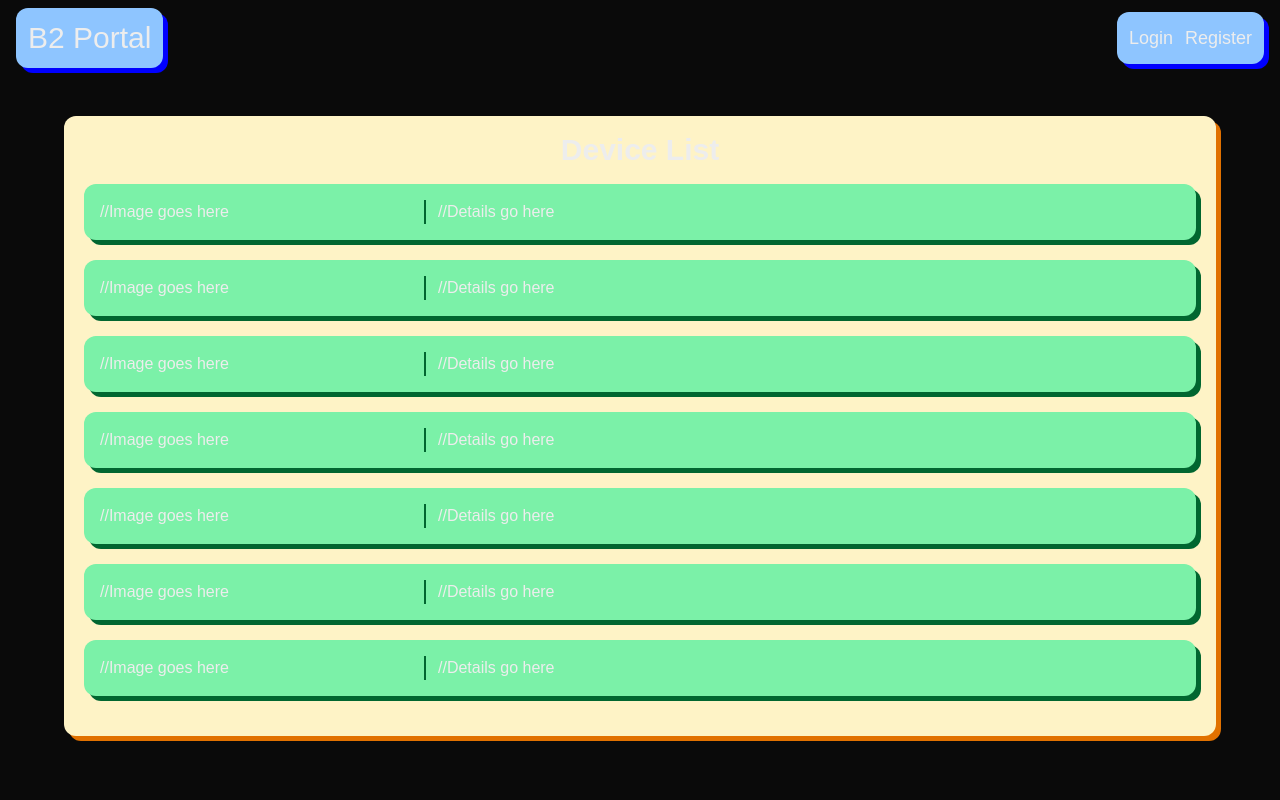
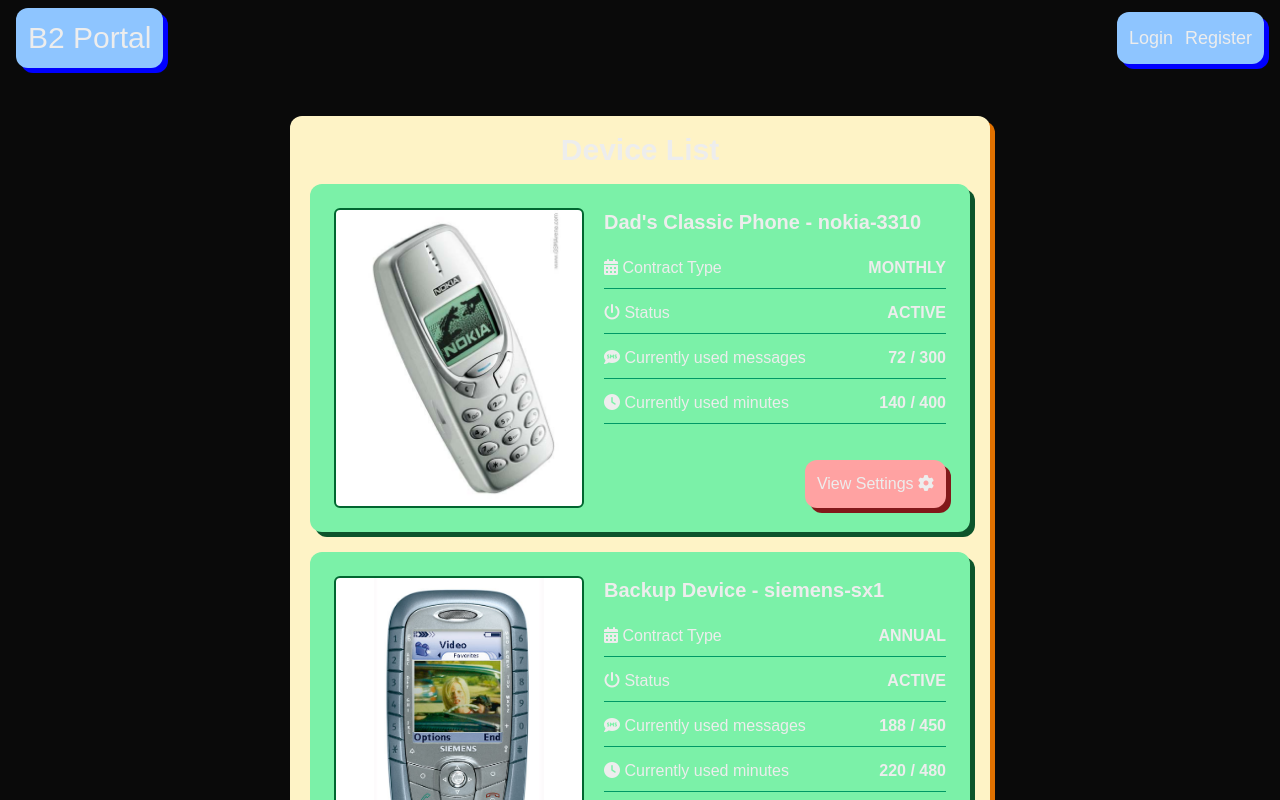
Before and after one commit to borisovski-borche/pdp-nextjs, a Next.js app: page /devices in a window 1280 px wide. Shown: the top 800 px of the page. Built offline with nearby package versions, Linux system fonts and the light colour scheme.

Commit message:
updated the device list

```diff
--- a/src/app/devices/[id]/page.tsx
+++ b/src/app/devices/[id]/page.tsx
@@ -1,7 +1,17 @@
-export default function DeviceDetails() {
+import Container from "@/components/common/container/container";
+
+export default async function DeviceDetails({
+  params,
+}: {
+  params: Promise<{ id: string }>;
+}) {
+  const { id } = await params;
+
+  console.log(id);
+
   return (
-    <section>
-      <h2>This is the device details page</h2>
-    </section>
+    <Container title="Device Details">
+      <h2>This is the device details</h2>
+    </Container>
   );
 }
--- a/src/app/devices/page.tsx
+++ b/src/app/devices/page.tsx
@@ -3,7 +3,7 @@
 
 export default function Devices() {
   return (
-    <Container title="Device List">
+    <Container title="Device List" customClasses="!max-w-[700px]">
       <div>
         <DeviceList />
       </div>
--- a/src/app/layout.tsx
+++ b/src/app/layout.tsx
@@ -5,6 +5,8 @@
 import Header from "@/components/common/header/header";
 import Footer from "@/components/common/footer/footer";
 import { Toaster } from "sonner";
+import Head from "next/head";
+import Script from "next/script";
 
 const geistSans = Geist({
   variable: "--font-geist-sans",
@@ -28,6 +30,10 @@
 }>) {
   return (
     <html lang="en">
+      <Script
+        src="https://kit.fontawesome.com/d32ad62e17.js"
+        crossOrigin="anonymous"
+      />
       <body
         className={`${geistSans.variable} ${geistMono.variable} antialiased`}
       >
--- a/src/components/ui/device-item/device-item.tsx
+++ b/src/components/ui/device-item/device-item.tsx
@@ -1,11 +1,69 @@
 "use client";
 
-export default function DeviceItem() {
+import { Device } from "@/lib/models/device.model";
+import { useRouter } from "next/navigation";
+
+type DeviceItemProps = {
+  device: Device;
+};
+
+export default function DeviceItem({ device }: DeviceItemProps) {
+  const router = useRouter();
+
+  const onSettingsClick = () => {
+    router.push(`/devices/${device.uid}`);
+  };
+
   return (
-    <div className="grid grid-cols-[30%_70%] min-h-[300] p-4 bg-green-300 shadow-[5px_5px] shadow-green-800 rounded-xl">
-      <div>//Image goes here</div>
-      <div className="border-l-2 border-l-green-800 px-3">
-        //Details go here
+    <div className="grid grid-cols-[250px_1fr]  p-6 bg-green-300 shadow-[5px_5px] shadow-green-900 rounded-xl">
+      <div className="bg-white flex justify-center h-[300px] border-2 border-green-800 rounded-md">
+        <img className="h-[100%]" src={`/images/${device.type}.jpg`} alt="" />
+      </div>
+      <div className="grid grid-rows-[max-content_1fr_max-content] border-l-green-800 pl-5">
+        <div>
+          <h3 className="text-xl font-bold pb-5">
+            {device.name} - {device.type}
+          </h3>
+        </div>
+        <div className="h-[40%] grid gap-3">
+          <p className="border-b-1 pb-2 border-b-emerald-600 flex justify-between">
+            <span>
+              <i className="fa-solid fa-calendar-days"></i> Contract Type{" "}
+            </span>
+            <strong className="uppercase">{device.contractType}</strong>{" "}
+          </p>
+          <p className="border-b-1 pb-2 border-b-emerald-600 flex justify-between">
+            <span>
+              <i className="fa-solid fa-power-off"></i> Status{" "}
+            </span>
+            <strong className="uppercase">{device.status}</strong>
+          </p>
+          <p className="border-b-1 pb-2 border-b-emerald-600 flex justify-between">
+            <span>
+              <i className="fa-solid fa-comment-sms"></i> Currently used
+              messages{" "}
+            </span>
+            <strong>
+              {device.messages.used} / {device.messages.total}
+            </strong>
+          </p>
+          <p className="border-b-1 pb-2 border-b-emerald-600 flex justify-between">
+            <span>
+              <i className="fa-solid fa-clock"></i> Currently used minutes{" "}
+            </span>
+            <strong>
+              {device.minutes.userd} / {device.minutes.total}
+            </strong>
+          </p>
+        </div>
+        <div className="justify-self-end  ">
+          <button
+            onClick={onSettingsClick}
+            className="shadow-[5px_5px] p-3 rounded-xl bg-red-300 cursor-pointer shadow-red-900 hover:-translate-y-0.5 transition"
+          >
+            View Settings <i className="fa-solid fa-gear"></i>
+          </button>
+        </div>
       </div>
     </div>
   );
--- a/src/components/ui/device-list/device-list.tsx
+++ b/src/components/ui/device-list/device-list.tsx
@@ -1,12 +1,15 @@
 "use client";
 
+import { fetchAllDevices } from "@/services/devices.service";
 import DeviceItem from "../device-item/device-item";
 
 export default function DeviceList() {
+  const devices = fetchAllDevices();
+
   return (
     <div className="grid gap-5 pb-10">
-      {[1, 2, 3, 4, 5, 6, 7].map(num => (
-        <DeviceItem key={num} />
+      {devices.map(device => (
+        <DeviceItem device={device} key={device.uid} />
       ))}
     </div>
   );
--- a/src/lib/constants/device.contants.ts
+++ b/src/lib/constants/device.contants.ts
@@ -5,3 +5,5 @@
   NOKIA_3310: "nokia_3310",
   NOKIA_E61: "nokia_e61",
 };
+
+export const DEVICE_MODEL_NAMES = {};
--- /dev/null
+++ b/src/lib/mock/devices.mock.ts
@@ -0,0 +1,79 @@
+import { Device, DEVICE_MODELS } from "../models/device.model";
+
+export const mockDevices: Device[] = [
+  {
+    uid: "f1a2c3e4-1111-4444-8888-abcdef123456",
+    type: DEVICE_MODELS.NOKIA_3310,
+    name: "Dad's Classic Phone",
+    contractType: "monthly",
+    status: "active",
+    messages: {
+      used: 72,
+      total: 300,
+    },
+    minutes: {
+      userd: 140,
+      total: 400,
+    },
+  },
+  {
+    uid: "b2b2c2d2-2222-5555-9999-bb1234567890",
+    type: DEVICE_MODELS.SIEMENS_SX1,
+    name: "Backup Device",
+    contractType: "annual",
+    status: "active",
+    messages: {
+      used: 188,
+      total: 450,
+    },
+    minutes: {
+      userd: 220,
+      total: 480,
+    },
+  },
+  {
+    uid: "c3c3d3e3-3333-6666-aaaa-cc9876543210",
+    type: DEVICE_MODELS.NOKIA_3250,
+    name: "Music Phone",
+    contractType: "monthly",
+    status: "active",
+    messages: {
+      used: 45,
+      total: 200,
+    },
+    minutes: {
+      userd: 60,
+      total: 250,
+    },
+  },
+  {
+    uid: "d4d4e4f4-4444-7777-bbbb-ddabcdefabcd",
+    type: DEVICE_MODELS.NOKIA_E61,
+    name: "Work Line",
+    contractType: "annual",
+    status: "active",
+    messages: {
+      used: 310,
+      total: 500,
+    },
+    minutes: {
+      userd: 390,
+      total: 500,
+    },
+  },
+  {
+    uid: "e5e5f5g5-5555-8888-cccc-ee123abc4567",
+    type: DEVICE_MODELS.NOKIA_1600,
+    name: "Old Spare",
+    contractType: "monthly",
+    status: "suspended",
+    messages: {
+      used: 25,
+      total: 150,
+    },
+    minutes: {
+      userd: 35,
+      total: 180,
+    },
+  },
+];
--- a/src/lib/models/device.model.ts
+++ b/src/lib/models/device.model.ts
@@ -1,6 +1,23 @@
+export const DEVICE_MODELS = {
+  SIEMENS_SX1: "siemens-sx1",
+  NOKIA_1600: "nokia-1600",
+  NOKIA_3250: "nokia-3250",
+  NOKIA_3310: "nokia-3310",
+  NOKIA_E61: "nokia-e61",
+} as const;
+
 export interface Device {
-  type: string;
-  name: string;
+  uid: string; //a unique uuid for the device
+  type: (typeof DEVICE_MODELS)[keyof typeof DEVICE_MODELS]; //type of the device
+  name: string; //custom user name of the device
   contractType: "monthly" | "annual";
   status: "active" | "suspended";
+  messages: {
+    used: number; //currently used sms msgs
+    total: number; //total sms message allowed
+  };
+  minutes: {
+    userd: number; //currently used call minutes
+    total: number; //total minutes allowed
+  };
 }
--- /dev/null
+++ b/src/services/devices.service.ts
@@ -0,0 +1,6 @@
+import { mockDevices } from "@/lib/mock/devices.mock";
+import { Device } from "@/lib/models/device.model";
+
+export const fetchAllDevices = (): Device[] => {
+  return mockDevices;
+};
```
Also changed, not shown: src/components/ui/device-details/device-details.tsx (added, +12 -0 lines), src/lib/models/auth.model.ts (added, +8 -0 lines), src/lib/mock/users.mock.ts (added).
